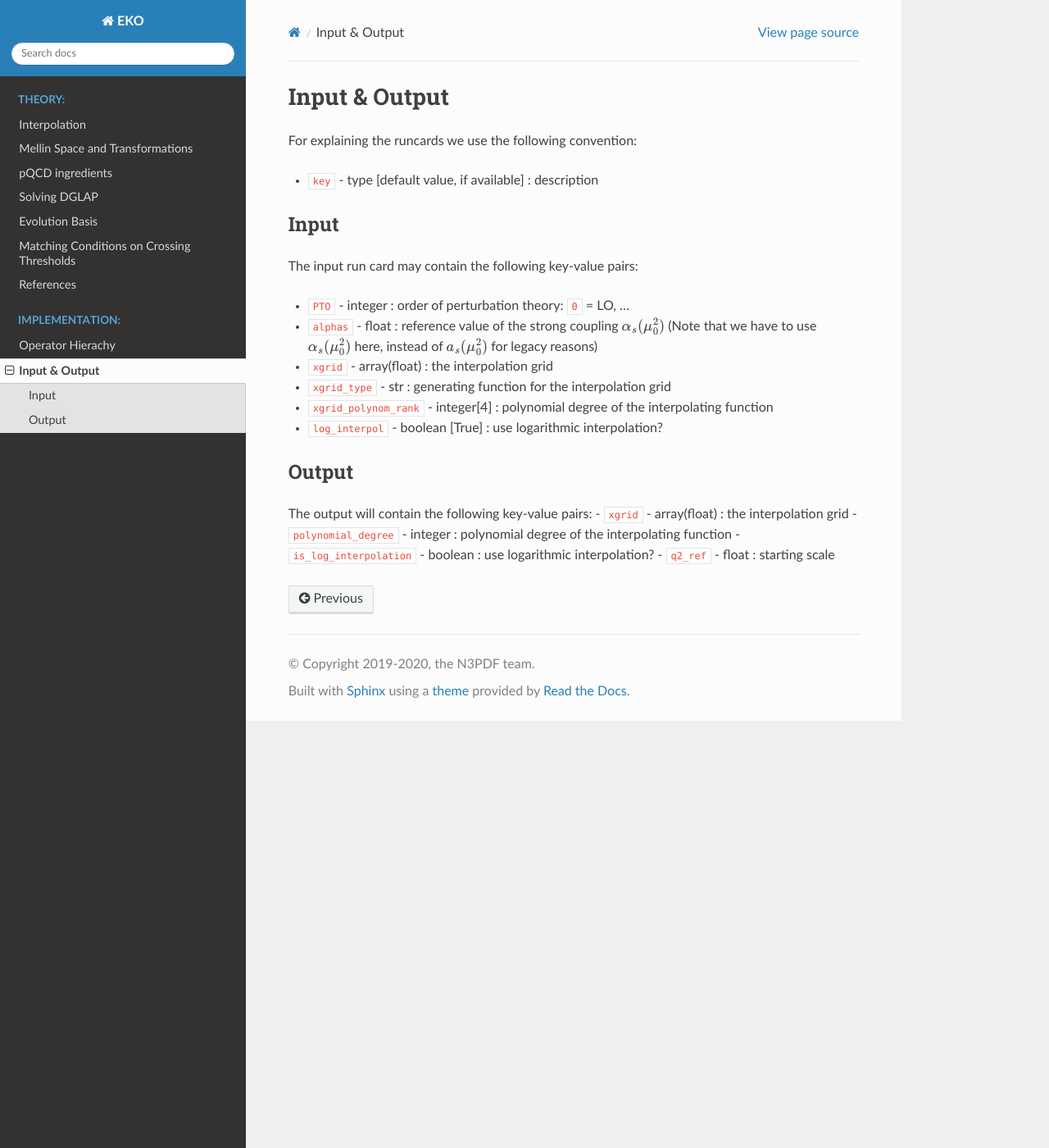
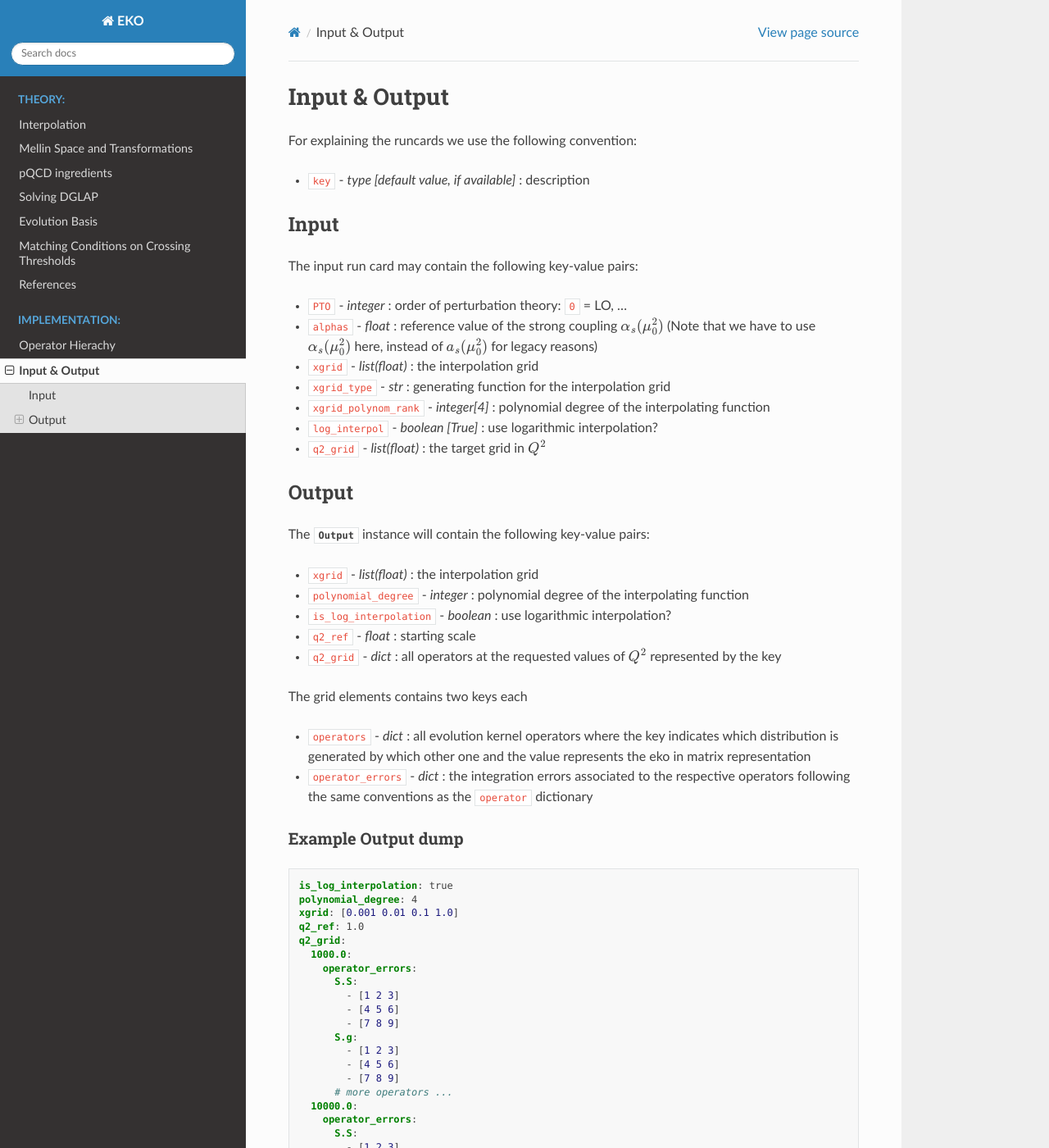
Before and after one commit to NNPDF/eko, a Sphinx documentation site: the page built from doc/source/Code/IO.txt, in a window 1280 px wide and 1400 px high. Shown: the whole window at 82% size. Built offline with Sphinx 7.4.7 and the Read the Docs theme 2.0.0, drawn with Linux system fonts in a browser that asks for light colours; pages that are not in the unit, such as notebooks, are missing from menus; some of the changed text lies outside the part shown.

Commit message:
update doc

```diff
--- a/doc/source/Code/IO.txt
+++ b/doc/source/Code/IO.txt
@@ -3,27 +3,73 @@ Input & Output
 
 For explaining the runcards we use the following convention:
 
-- ``key`` - type [default value, if available] : description
+- ``key`` - *type [default value, if available]* : description
 
 Input
 -----
 
 The input run card may contain the following key-value pairs:
 
-- ``PTO`` - integer : order of perturbation theory: ``0`` = LO, ...
-- ``alphas`` - float : reference value of the strong coupling :math:`\alpha_s(\mu_0^2)` (Note that we have to use
+- ``PTO`` - *integer* : order of perturbation theory: ``0`` = LO, ...
+- ``alphas`` - *float* : reference value of the strong coupling :math:`\alpha_s(\mu_0^2)` (Note that we have to use
   :math:`\alpha_s(\mu_0^2)` here, instead of :math:`a_s(\mu_0^2)` for legacy reasons)
-- ``xgrid`` - array(float) : the interpolation grid
-- ``xgrid_type`` - str : generating function for the interpolation grid
-- ``xgrid_polynom_rank`` - integer[4] : polynomial degree of the interpolating function
-- ``log_interpol`` - boolean [True] : use logarithmic interpolation?
+- ``xgrid`` - *list(float)* : the interpolation grid
+- ``xgrid_type`` - *str* : generating function for the interpolation grid
+- ``xgrid_polynom_rank`` - *integer[4]* : polynomial degree of the interpolating function
+- ``log_interpol`` - *boolean [True]* : use logarithmic interpolation?
+- ``q2_grid`` - *list(float)* : the target grid in :math:`Q^2`
 
 
 Output
 ------
 
-The output will contain the following key-value pairs:
-- ``xgrid`` - array(float) : the interpolation grid
-- ``polynomial_degree`` - integer : polynomial degree of the interpolating function
-- ``is_log_interpolation`` - boolean : use logarithmic interpolation?
-- ``q2_ref`` - float : starting scale
+The :class:`~eko.output.Output` instance will contain the following key-value pairs:
+
+- ``xgrid`` - *list(float)* : the interpolation grid
+- ``polynomial_degree`` - *integer* : polynomial degree of the interpolating function
+- ``is_log_interpolation`` - *boolean* : use logarithmic interpolation?
+- ``q2_ref`` - *float* : starting scale
+- ``q2_grid`` - *dict* : all operators at the requested values of :math:`Q^2` represented by the key
+
+The grid elements contains two keys each
+
+- ``operators`` - *dict* : all evolution kernel operators where the key indicates which distribution is generated by which other one
+  and the value represents the eko in matrix representation
+- ``operator_errors`` - *dict* : the integration errors associated to the respective operators following the same conventions as
+  the ``operator`` dictionary
+
+Example Output dump
+^^^^^^^^^^^^^^^^^^^
+.. code-block:: yaml
+
+  is_log_interpolation: true
+  polynomial_degree: 4
+  xgrid: [0.001 0.01 0.1 1.0]
+  q2_ref: 1.0
+  q2_grid:
+    1000.0:
+      operator_errors:
+        S.S:
+          - [1 2 3]
+          - [4 5 6]
+          - [7 8 9]
+        S.g:
+          - [1 2 3]
+          - [4 5 6]
+          - [7 8 9]
+        # more operators ...
+    10000.0:
+      operator_errors:
+        S.S:
+          - [1 2 3]
+          - [4 5 6]
+          - [7 8 9]
+        S.g:
+          - [1 2 3]
+          - [4 5 6]
+          - [7 8 9]
+        # more operators ...
+    # more q2 values ...
+
+Note that by default `PyYAML <https://github.com/yaml/pyyaml>`_ will put each element of the matrices on a new
+line - instead here we have chosen the more compact inline list representation for a better overview.
```
Also changed, not shown: 1 other file.
